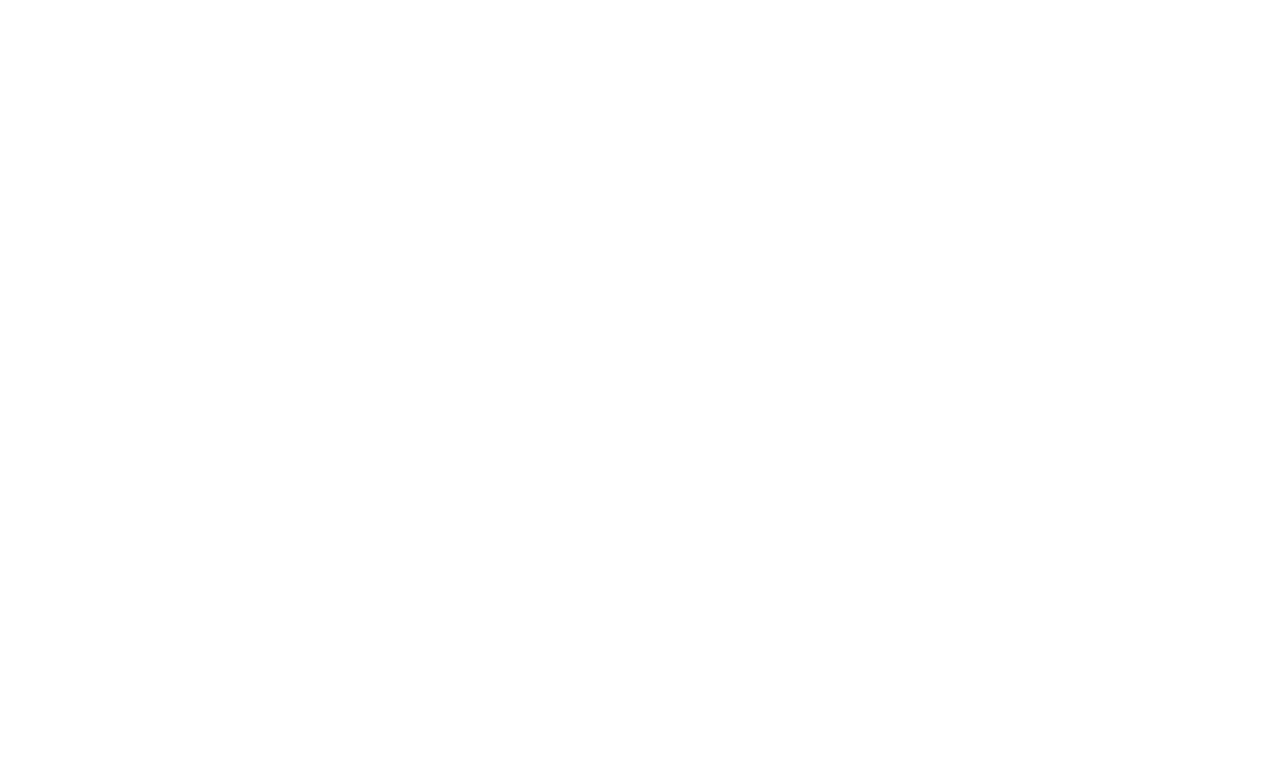
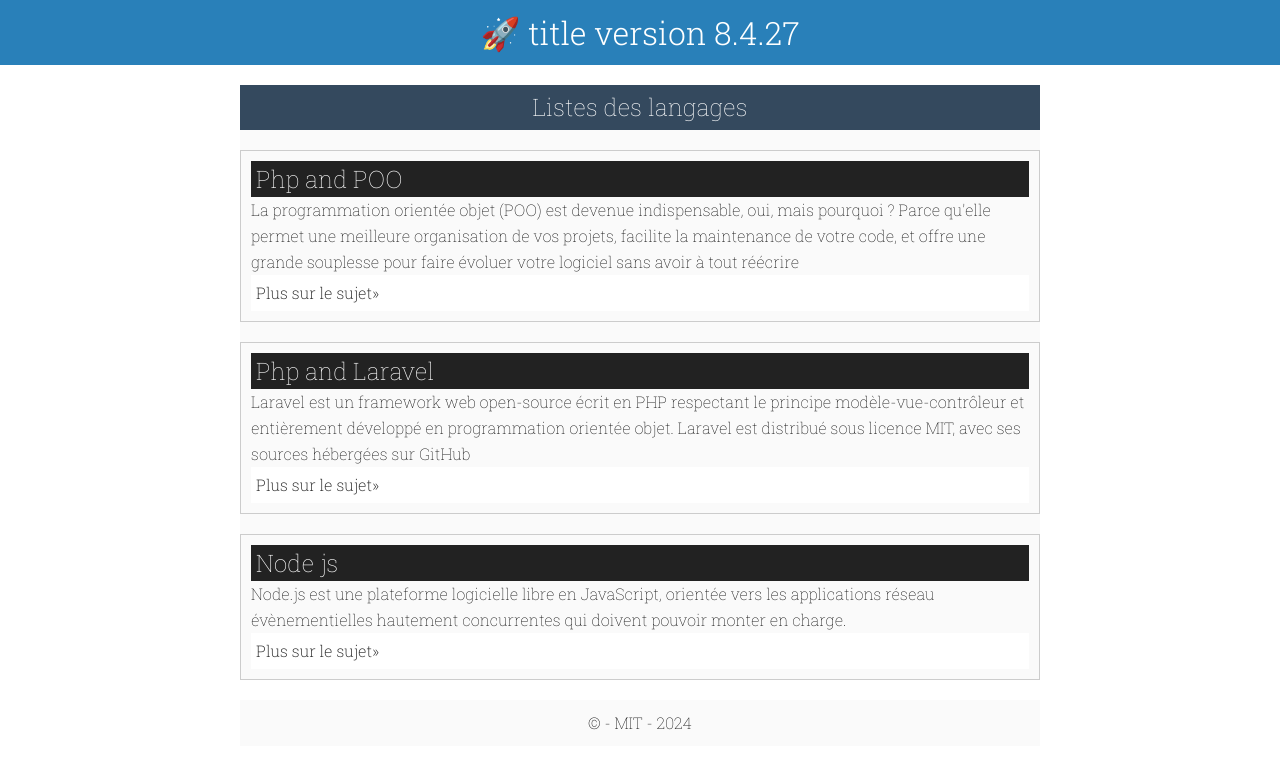
Before and after one commit to giusmili/PHP-started-2425, a PHP site: page /langages.php in a window 1280 px wide. Before the commit the part shown is empty. Shown: the top 769 px of the page. Run offline with PHP 8.4, Linux system fonts and the light colour scheme; data that the repository does not hold is empty; some libraries are stand-ins or nearby versions.

Commit message:
foreach blade

```diff
--- a/langages.php
+++ b/langages.php
@@ -0,0 +1,17 @@
+<?php
+   # config
+   include_once __DIR__."/model/config.inc.php";
+   # head
+   include_once __DIR__."/template/head.inc.php";
+
+?>
+<body>
+    <?php
+        # banner
+        include_once __DIR__."/template/banner.inc.php";
+        # main
+        include_once __DIR__."/template/list.inc.php";
+        # footer
+        include_once __DIR__."/template/footer.inc.php";
+    ?>
+</body>
--- /dev/null
+++ b/model/listlang.inc.php
@@ -0,0 +1,21 @@
+<?php
+    $articles = [
+        [
+            "title"=>"Php and POO",
+            "content"=>"La programmation orientée objet (POO) est devenue indispensable, oui, mais pourquoi ? Parce qu'elle permet une meilleure organisation de vos projets, facilite la maintenance de votre code, et offre une grande souplesse pour faire évoluer votre logiciel sans avoir à tout réécrire",
+            "link"=>"Plus sur le sujet",
+            "url"=> "https://openclassrooms.com/fr/courses/1665806-programmez-en-oriente-objet-en-php/7306872-decouvrez-les-objets-et-les-classes"
+        ],
+        [
+            "title"=>"Php and Laravel",
+            "content"=>"Laravel est un framework web open-source écrit en PHP respectant le principe modèle-vue-contrôleur et entièrement développé en programmation orientée objet. Laravel est distribué sous licence MIT, avec ses sources hébergées sur GitHub",
+            "link"=>"Plus sur le sujet",
+            "url"=> "https://fr.wikipedia.org/wiki/Laravel"
+        ],
+        [
+            "title"=>"Node js",
+            "content"=>"Node.js est une plateforme logicielle libre en JavaScript, orientée vers les applications réseau évènementielles hautement concurrentes qui doivent pouvoir monter en charge.",
+            "link"=>"Plus sur le sujet",
+            "url"=> "https://fr.wikipedia.org/wiki/Node.js"
+        ],
+    ];
--- a/public/css/style.css
+++ b/public/css/style.css
@@ -26,6 +26,9 @@ a{
     color: #ccc;
     text-decoration: none;
 }
+ul, ol, li{
+    list-style: none;
+}
 /* theme css */
 header{
     background: #2980b9;
@@ -48,6 +51,14 @@ ul li:nth-child(2n+1){
     background: #222;
     color: #fff;
     padding: 0.5rem;
+}
+ul li:nth-child(3){
+    background-color: #fff;
+
+}
+ul li:nth-child(3) a{
+    color: #222;
+    font-weight: 200;
 }
 main figure{
     max-width: 80rem;
--- /dev/null
+++ b/template/list.inc.php
@@ -0,0 +1,30 @@
+<main>
+        <section>
+            <h2>Listes des langages</h2>
+            <!--php liste-->
+
+            <?php
+                # liste inclusion
+                include_once "./model/listlang.inc.php";
+                # print_r($articles);
+
+            ?>
+            <?php foreach($articles as $article):?>
+                <ul>
+                    <li>
+                        <h2><?= $article["title"]?></h2>
+                    </li>
+                    <li>
+                        <?= $article["content"]?>
+                    </li>
+                    <li>
+                    <a href="<?= $article["url"]?>" target="blank">
+                            <?= $article["link"]?>&raquo;
+                        </a>
+                    </li>
+                </ul>
+            <?php endforeach?>
+
+
+        </section>
+</main>
```
